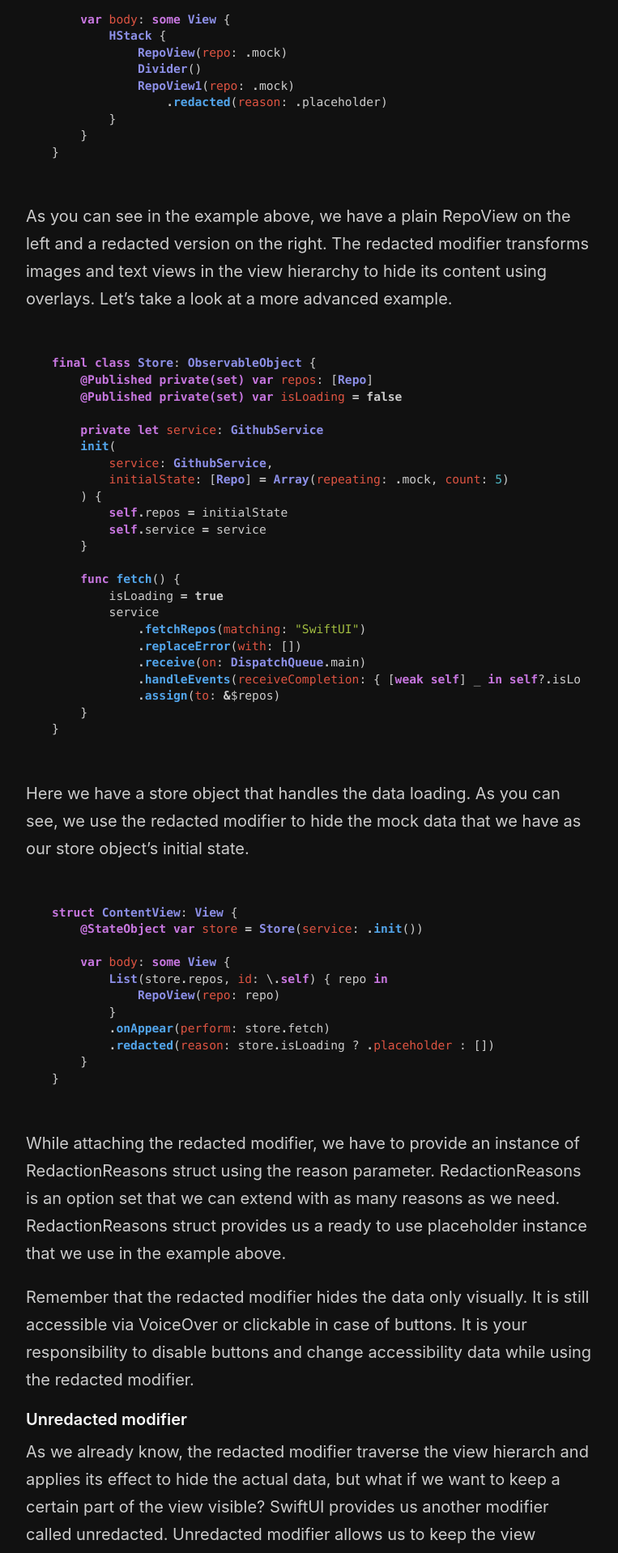
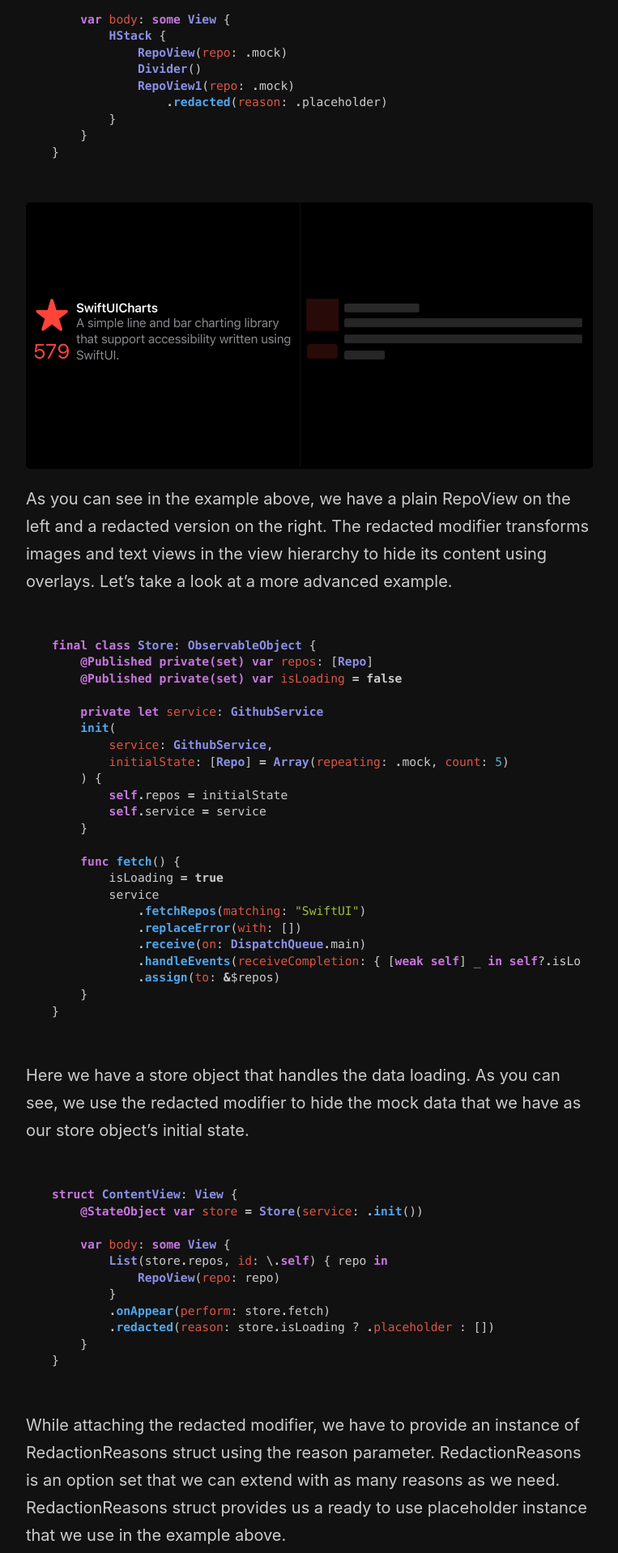
Before and after one commit to mecid/mecid.github.io, a Jekyll site: the page built from _posts/2020-10-22-the-magic-of-redacted-modifier-in-swiftui.md, in a window 1280 px wide. Shown: the part 1799-3717 px from the top of the page at 81% size, without its empty margins (258-1021 px from the left). Built offline with Jekyll 4.4.1, drawn with Linux system fonts in a browser that asks for light colours.

Commit message:
Images added to the post

````diff
--- a/_posts/2020-10-22-the-magic-of-redacted-modifier-in-swiftui.md
+++ b/_posts/2020-10-22-the-magic-of-redacted-modifier-in-swiftui.md
@@ -69,6 +69,8 @@ struct ContentView: View {
     }
 }
 ```
+
+![redacted](/public/redacted1.png)
 
 As you can see in the example above, we have a plain RepoView on the left and a redacted version on the right. The redacted modifier transforms images and text views in the view hierarchy to hide its content using overlays. Let's take a look at a more advanced example.
 
````
Also changed, not shown: other parts of _posts/2020-10-22-the-magic-of-redacted-modifier-in-swiftui.md (+2 -0 lines).
